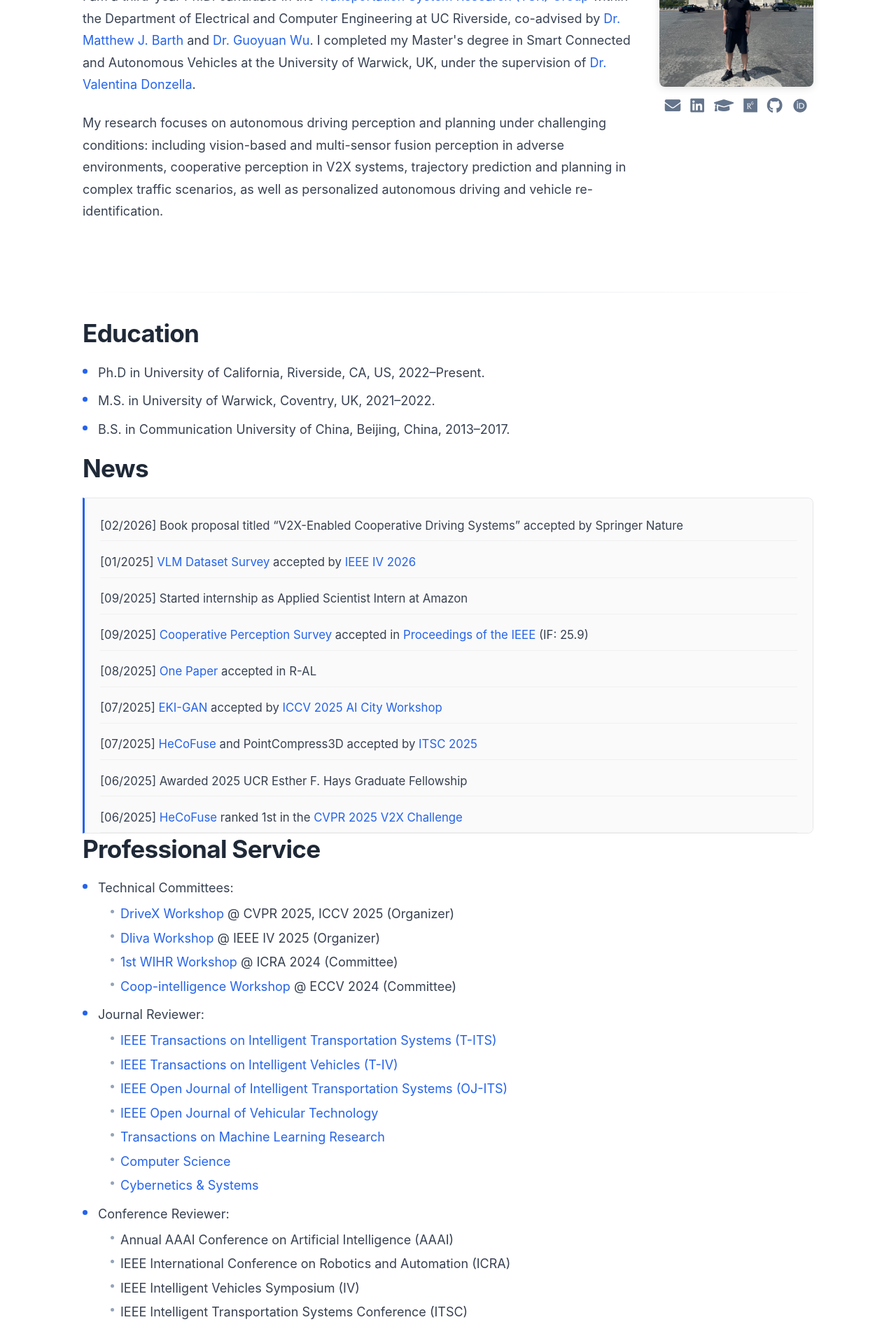
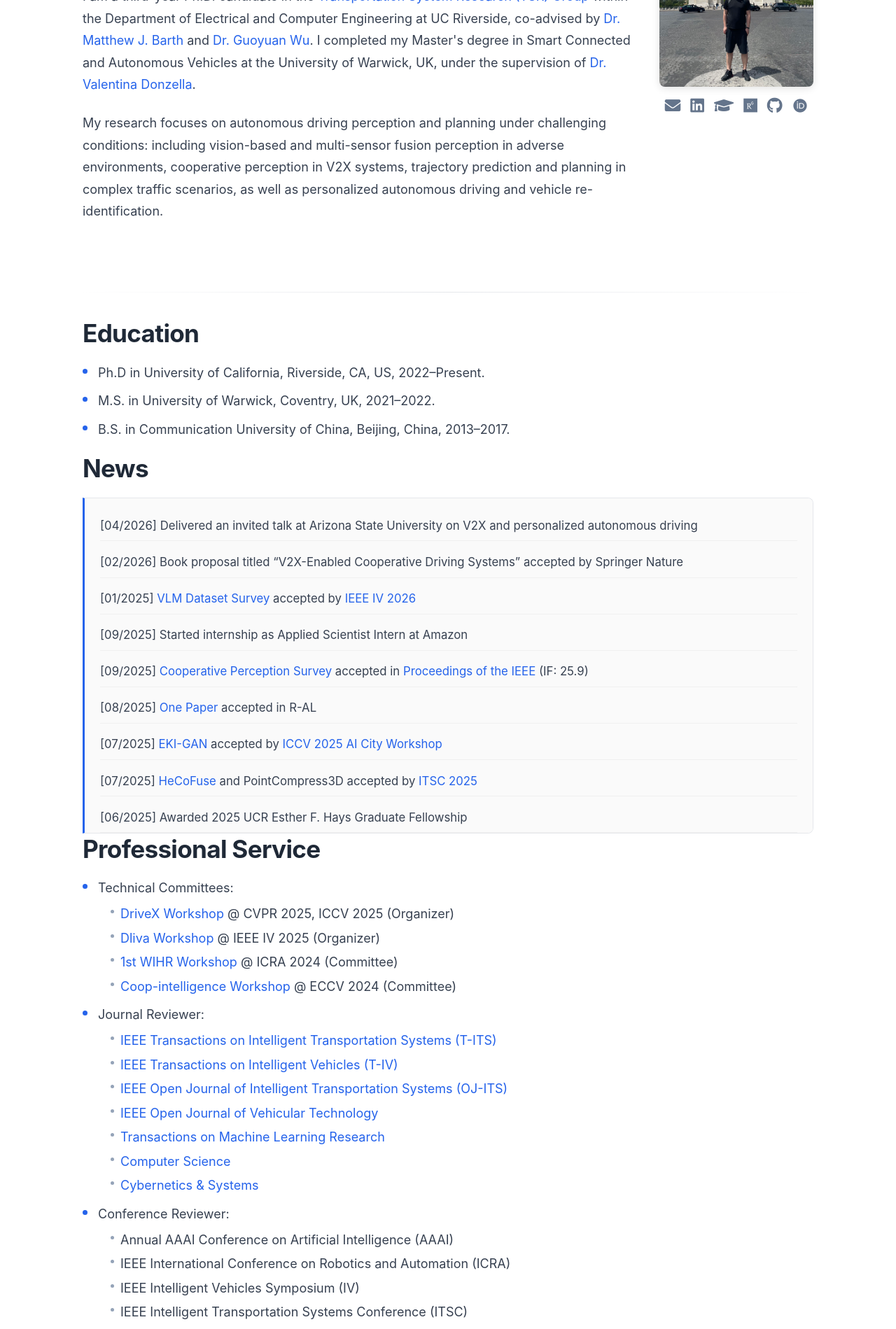
Before and after one commit to ChuhengWei/ChuhengWei.github.io, a Jekyll site: the page built from _pages/about.md, in a window 1280 px wide. Shown: the part 328-2227 px from the top of the page at 70% size. Built offline with Jekyll 4.4.1, drawn with Linux system fonts in a browser that asks for light colours; some web fonts are replaced.

Commit message:
Update News

```diff
--- a/_pages/about.md
+++ b/_pages/about.md
@@ -55,6 +55,7 @@ Education
 News
 ======
 <div class="news-scroll" markdown="1">
+- [04/2026] Delivered an invited talk at Arizona State University on V2X and personalized autonomous driving
 - [02/2026] Book proposal titled "V2X-Enabled Cooperative Driving Systems" accepted by Springer Nature
 - [01/2025] [VLM Dataset Survey](https://www.techrxiv.org/doi/full/10.36227/techrxiv.177203266.67901185) accepted by [IEEE IV 2026](https://ieee-iv.org/2026/)
 - [09/2025] Started internship as Applied Scientist Intern at Amazon
```
